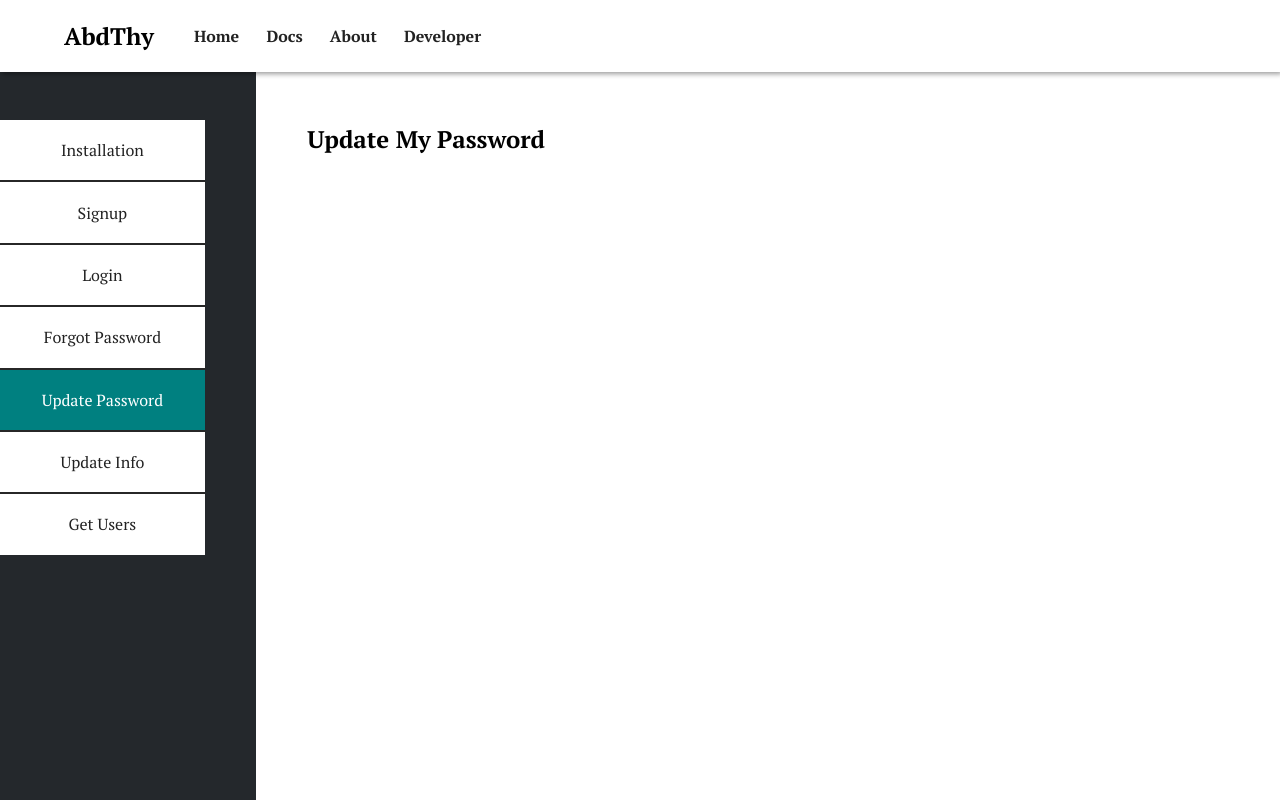
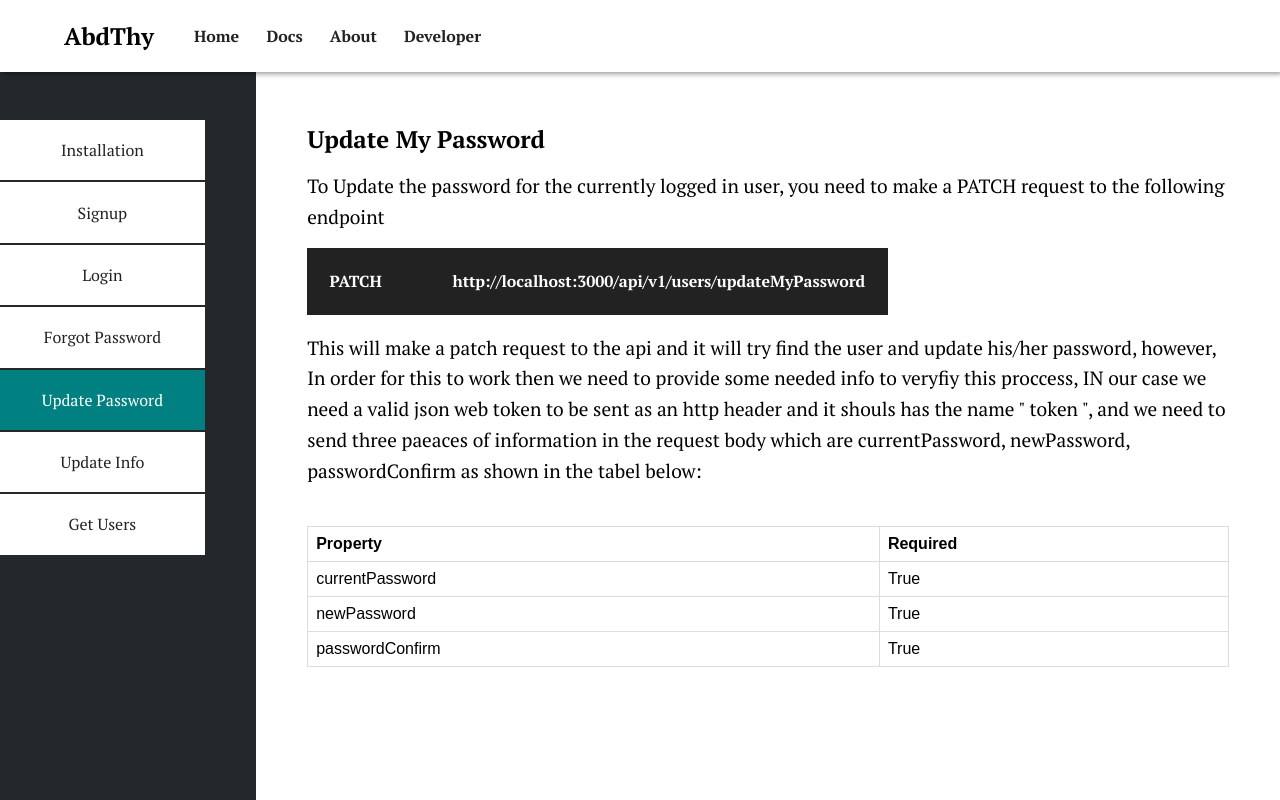
Before and after one commit to Abd-Alwahab/backend-api-auth-system-docs, a React (Create React App) app: page /docs/updatepassword in a window 1280 px wide. Built offline with nearby package versions, Linux system fonts and the light colour scheme.

Commit message:
working on the update my password

```diff
--- a/src/components/updatePassword.js
+++ b/src/components/updatePassword.js
@@ -4,6 +4,46 @@ function updatePassword() {
   return (
     <div>
       <h2>Update My Password</h2>
+
+      <p className="docs_desc">
+        To Update the password for the currently logged in user, you need to make a PATCH
+        request to the following endpoint
+      </p>
+      <br />
+      <span className="hilight m-m">
+        PATCH <div className="empty_space"></div>{" "}
+        http://localhost:3000/api/v1/users/updateMyPassword
+      </span>
+
+      <p className="docs_desc m-m">
+        This will make a patch request to the api and it will try find the user and update
+        his/her password, however, In order for this to work then we need to provide some
+        needed info to veryfiy this proccess, IN our case we need a valid json web token
+        to be sent as an http header and it shouls has the name " token ", and we need to
+        send three paeaces of information in the request body which are currentPassword,
+        newPassword, passwordConfirm as shown in the tabel below:
+      </p>
+
+      <table>
+        <tr>
+          <th>Property</th>
+          <th>Required</th>
+        </tr>
+
+        <tr>
+          <td>currentPassword</td>
+          <td>True</td>
+        </tr>
+        <tr>
+          <td>newPassword</td>
+          <td>True</td>
+        </tr>
+
+        <tr>
+          <td>passwordConfirm</td>
+          <td>True</td>
+        </tr>
+      </table>
     </div>
   );
 }
```
Also changed, not shown: 1 other file (tests, documents, lock files or other folders).
